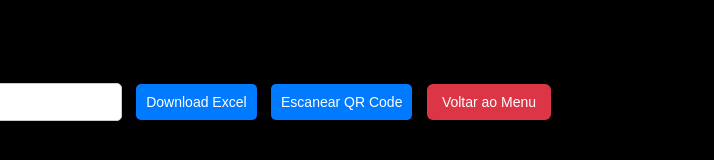
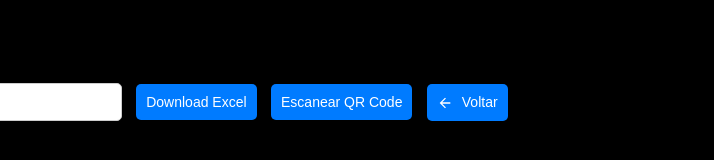
Before and after one commit to Isaacbarci/teste, a plain HTML site: page romaneio_suporte.html in a window 1280 px wide. Shown: the full height of the page, 566-1280 px from the left. Drawn offline with Linux system fonts and the light colour scheme; no server answers.

Commit message:
Add files via upload

```diff
--- a/romaneio_suporte.html
+++ b/romaneio_suporte.html
@@ -5,16 +5,22 @@
     <meta name="viewport" content="width=device-width, initial-scale=1.0, maximum-scale=1.0, user-scalable=no">
     <title>Romaneio de Suporte</title>
     <script src="https://cdnjs.cloudflare.com/ajax/libs/xlsx/0.17.4/xlsx.full.min.js">
-function voltarMenu() {
-    localStorage.removeItem("ultimaTela");
+    // Salva o nome do sistema (spool ou suporte) como o último aberto
+    localStorage.setItem("ultimoSistemaAberto", location.pathname.includes("spool") ? "spool" : "suporte");
+
+    function voltarParaIndex() {
         window.location.href = "index.html";
     }
+
 </script>
     <script src="https://unpkg.com/html5-qrcode">
-function voltarMenu() {
-    localStorage.removeItem("ultimaTela");
+    // Salva o nome do sistema (spool ou suporte) como o último aberto
+    localStorage.setItem("ultimoSistemaAberto", location.pathname.includes("spool") ? "spool" : "suporte");
+
+    function voltarParaIndex() {
         window.location.href = "index.html";
     }
+
 </script>
     <style>
         body {
@@ -342,8 +348,12 @@ input[type=number] {
         <input type="text" id="identificacaoFilter" placeholder="Filtrar por QR ou Identificação">
         <button onclick="downloadExcel()">Download Excel</button>
         <button onclick="startQrScanner()">Escanear QR Code</button>
-<button onclick="voltarMenu()" style="margin-left: 5px; background-color: #dc3545; color: white; border: none; border-radius: 6px; padding: 10px 15px; cursor: pointer;">
-  Voltar ao Menu
+
+<button onclick="voltarParaIndex()" title="Voltar para o Início">
+    <svg xmlns="http://www.w3.org/2000/svg" height="16" width="16" viewBox="0 0 24 24" fill="white" style="vertical-align: middle; margin-right: 5px;">
+        <path d="M20 11H7.83l5.59-5.59L12 4l-8 8 8 8 1.41-1.41L7.83 13H20v-2z"/>
+    </svg>
+    Voltar
 </button>
 
     </div>
@@ -583,7 +593,7 @@ function configurarEventosQuantidade() {
 
         function confirmLoadService() {
     const senhaCorreta = "1234";
-    const tentativa = window.prompt("Digite a senha para continuar:");
+    const tentativa = prompt("Digite a senha para continuar:");
 
     if (tentativa !== senhaCorreta) {
         alert("Senha incorreta. Ação cancelada.");
@@ -829,7 +839,6 @@ function configurarEventosQuantidade() {
 
         colunasExibidas.forEach(col => {
             const colIndex = columnIndexes[col];
-            if (colIndex === undefined) return;
             const td = document.createElement("td");
             let cellValue = row[colIndex] || "";
 
@@ -1213,10 +1222,13 @@ function configurarEventosQuantidade() {
                 });
         }
 
-function voltarMenu() {
-    localStorage.removeItem("ultimaTela");
+    // Salva o nome do sistema (spool ou suporte) como o último aberto
+    localStorage.setItem("ultimoSistemaAberto", location.pathname.includes("spool") ? "spool" : "suporte");
+
+    function voltarParaIndex() {
         window.location.href = "index.html";
     }
+
 </script>
 </body>
 </html>
```
Also changed, not shown: romaneio_spool.html (+22 -10 lines). Lines whose indentation alone changed are shown as unchanged.
